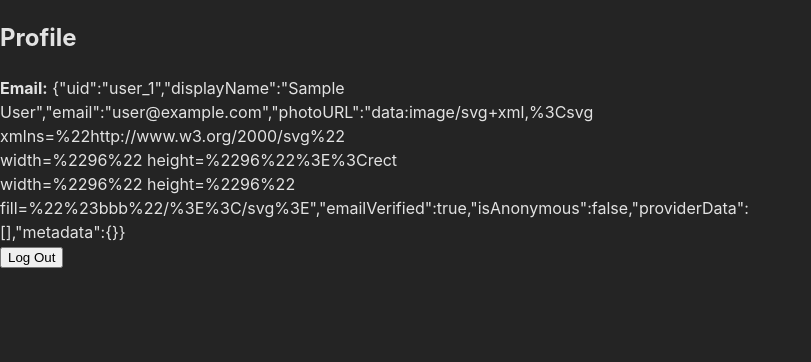
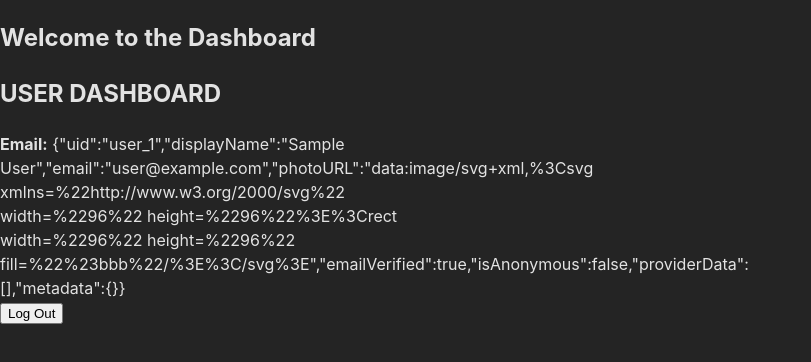
Before and after one commit to AadityaMunjal/Clepp, a React (Vite) app: page / in a window 1280 px wide. Shown: the top 362 px of the page, without its empty margins (0-811 px from the left). Built offline with nearby package versions, Linux system fonts and the light colour scheme; no server answers; sample sign-in values are in the browser's storage.

Commit message:
admin routing

```diff
--- a/src/App.tsx
+++ b/src/App.tsx
@@ -1,10 +1,10 @@
 import Signup from "./components/Signup";
 import { AuthProvider } from "./AuthContext";
 import { BrowserRouter as Router, Route, Routes } from "react-router-dom";
-import Dashboard from "./components/Dashboard";
 import Login from "./components/Login";
 import ForgotPassword from "./components/ForgotPassword";
 import PrivateRoutes from "./components/PrivateRoutes";
+import Home from "./components/Dashboard/Home";
 
 function App() {
   return (
@@ -17,7 +17,7 @@ function App() {
           <AuthProvider>
             <Routes>
               <Route element={<PrivateRoutes />}>
-                <Route path="/" element={<Dashboard />} />
+                <Route path="/" element={<Home />} />
               </Route>
               <Route path="/signup" element={<Signup />} />
               <Route path="/login" element={<Login />} />
--- /dev/null
+++ b/src/components/Dashboard/AdminHome.tsx
@@ -0,0 +1,32 @@
+import { useState } from "react";
+import { useAuth } from "../../AuthContext";
+
+export default function UserDashboard() {
+  const [error, setError] = useState("");
+  const { currentUser, logout } = useAuth();
+
+  async function handleLogout() {
+    setError("");
+
+    try {
+      logout && (await logout());
+    } catch {
+      setError("Failed to log out");
+    }
+  }
+
+  return (
+    <>
+      <div>
+        <div>
+          <h2 className="text-center mb-4">ADMIN DASHBOARD</h2>
+          {error && <p>{error}</p>}
+          <strong>Email:</strong> {JSON.stringify(currentUser)}
+        </div>
+      </div>
+      <div className="w-100 text-center mt-2">
+        <button onClick={handleLogout}>Log Out</button>
+      </div>
+    </>
+  );
+}
--- /dev/null
+++ b/src/components/Dashboard/Home.tsx
@@ -0,0 +1,23 @@
+import { useEffect, useState } from "react";
+import { useAuth } from "../../AuthContext";
+import AdminHome from "./AdminHome";
+import UserHome from "./UserHome";
+
+export default function Home() {
+  const [userIsAdmin, setUserIsAdmin] = useState(false);
+
+  const { currentUser } = useAuth();
+
+  useEffect(() => {
+    if (currentUser?.email === import.meta.env.VITE_ADMIN_EMAIL) {
+      setUserIsAdmin(true);
+    }
+  }, [currentUser]);
+
+  return (
+    <div>
+      <h2 className="text-center mb-4">Welcome to the Dashboard</h2>
+      {userIsAdmin ? <AdminHome /> : <UserHome />}
+    </div>
+  );
+}
--- a/src/components/Dashboard.tsx
+++ b/src/components/Dashboard/UserHome.tsx
@@ -1,7 +1,7 @@
 import { useState } from "react";
-import { useAuth } from "../AuthContext";
+import { useAuth } from "../../AuthContext";
 
-export default function Dashboard() {
+export default function UserDashboard() {
   const [error, setError] = useState("");
   const { currentUser, logout } = useAuth();
 
@@ -19,7 +19,7 @@ export default function Dashboard() {
     <>
       <div>
         <div>
-          <h2 className="text-center mb-4">Profile</h2>
+          <h2 className="text-center mb-4">USER DASHBOARD</h2>
           {error && <p>{error}</p>}
           <strong>Email:</strong> {JSON.stringify(currentUser)}
         </div>
--- a/src/components/Login.tsx
+++ b/src/components/Login.tsx
@@ -1,5 +1,6 @@
 import { useRef, useState } from "react";
 import { useAuth } from "../AuthContext";
+import { useNavigate } from "react-router-dom";
 
 export default function Login() {
   const emailRef = useRef<any>(null);
@@ -8,13 +9,16 @@ export default function Login() {
   const [error, setError] = useState("");
   const [loading, setLoading] = useState(false);
 
+  const navigate = useNavigate();
+
   async function handleSubmit(e: any) {
     e.preventDefault();
 
     try {
       setError("");
       setLoading(true);
-      login && await (login(emailRef.current.value, passwordRef.current.value))
+      login && (await login(emailRef.current.value, passwordRef.current.value));
+      navigate("/");
     } catch {
       setError("Failed to log in");
     }
```
